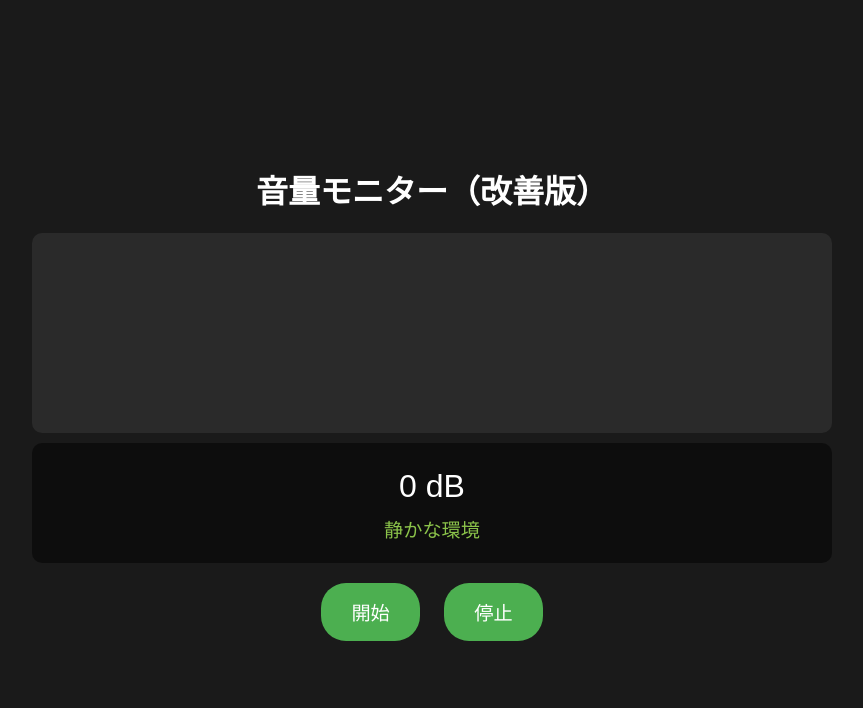
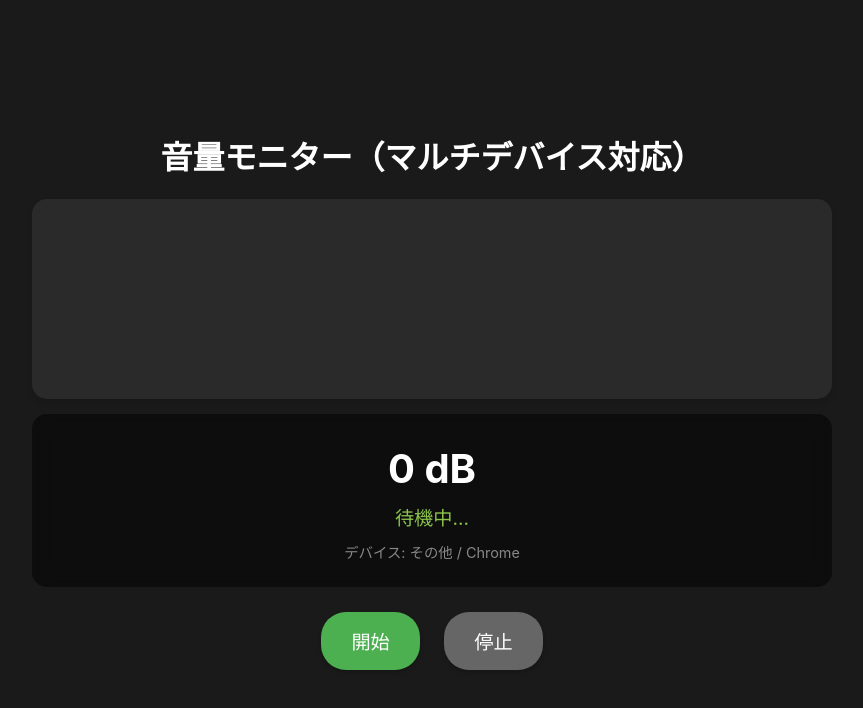
Before and after one commit to picoshiozaki/noise-level-monitor, a plain HTML site: page index.html in a window 1280 px wide. Shown: the whole page, without its empty margins (208-1071 px from the left). Drawn offline with Linux system fonts and the light colour scheme.

Commit message:
Add files via upload

```diff
--- a/index.html
+++ b/index.html
@@ -2,7 +2,7 @@
 <html>
 <head>
     <meta name="viewport" content="width=device-width, initial-scale=1.0">
-    <title>オフィス音量モニター（改善版）</title>
+    <title>オフィス音量モニター（マルチデバイス対応）</title>
     <style>
         body {
             margin: 0;
@@ -12,7 +12,10 @@
             justify-content: center;
             min-height: 100vh;
             background: #1a1a1a;
-            font-family: sans-serif;
+            font-family: -apple-system, BlinkMacSystemFont, sans-serif;
+            -webkit-touch-callout: none;
+            -webkit-user-select: none;
+            user-select: none;
         }
 
         .container {
@@ -20,16 +23,18 @@
             color: #fff;
             width: 95%;
             max-width: 800px;
+            padding: 10px;
         }
 
         #visualizer {
             width: 100%;
             height: 200px;
             background: #2a2a2a;
-            border-radius: 10px;
+            border-radius: 15px;
             margin: 10px 0;
             position: relative;
             overflow: hidden;
+            box-shadow: 0 4px 6px rgba(0,0,0,0.1);
         }
 
         .bar {
@@ -41,20 +46,29 @@
 
         .info-panel {
             background: rgba(0, 0, 0, 0.5);
-            padding: 15px;
-            border-radius: 10px;
-            margin: 10px 0;
+            padding: 20px;
+            border-radius: 15px;
+            margin: 15px 0;
+            backdrop-filter: blur(10px);
+            -webkit-backdrop-filter: blur(10px);
         }
 
         #volumeLevel {
-            font-size: 2rem;
+            font-size: 2.5rem;
+            font-weight: bold;
             margin: 10px 0;
         }
 
         #volumeDescription {
             font-size: 1.2rem;
+            margin: 10px 0;
+            color: #8BC34A;
+        }
+
+        #deviceInfo {
+            font-size: 0.9rem;
+            color: #888;
             margin: 5px 0;
-            color: #8BC34A;
         }
 
         button {
@@ -66,30 +80,46 @@
             color: white;
             cursor: pointer;
             margin: 10px;
-            transition: background 0.3s;
+            transition: all 0.3s;
+            box-shadow: 0 2px 4px rgba(0,0,0,0.2);
         }
 
         button:active {
             background: #45a049;
+            transform: scale(0.98);
+        }
+
+        button:disabled {
+            background: #666;
+            cursor: not-allowed;
         }
 
         .status {
             font-size: 0.9rem;
             color: #888;
-            margin-top: 5px;
+            margin-top: 10px;
+        }
+
+        /* デバイス特有の調整 */
+        @supports (-webkit-touch-callout: none) {
+            /* iOS用の調整 */
+            button {
+                padding: 18px 30px;
+            }
         }
     </style>
 </head>
 <body>
     <div class="container">
-        <h1>音量モニター（改善版）</h1>
+        <h1>音量モニター（マルチデバイス対応）</h1>
         <div id="visualizer"></div>
         <div class="info-panel">
             <div id="volumeLevel">0 dB</div>
-            <div id="volumeDescription">静かな環境</div>
+            <div id="volumeDescription">待機中...</div>
+            <div id="deviceInfo"></div>
         </div>
         <button onclick="startRecording()" id="startButton">開始</button>
-        <button onclick="stopRecording()">停止</button>
+        <button onclick="stopRecording()" id="stopButton" disabled>停止</button>
         <div class="status" id="statusText"></div>
     </div>
 
@@ -101,17 +131,32 @@
         let bars = [];
         const BAR_COUNT = 32;
 
-        // 音量レベルの基準値を調整
-        const CALIBRATION_OFFSET = 40; // 基準オフセット
-        const MOBILE_ADJUSTMENT = 20;  // モバイル機器用の補正値
+        // デバイスとブラウザの検出
+        const deviceInfo = {
+            isIOS: /iPad|iPhone|iPod/.test(navigator.userAgent),
+            isAndroid: /Android/.test(navigator.userAgent),
+            browser: (() => {
+                const ua = navigator.userAgent;
+                if (ua.includes('Safari') && !ua.includes('Chrome')) return 'Safari';
+                if (ua.includes('Chrome')) return 'Chrome';
+                if (ua.includes('Firefox')) return 'Firefox';
+                return 'Other';
+            })()
+        };
 
-        // デシベル変換の改善
+        // デバイスごとの補正値
+        const getDeviceCalibration = () => {
+            if (deviceInfo.isIOS) return 35;
+            if (deviceInfo.isAndroid) return 30;
+            return 40;
+        };
+
+        // より正確なdB計算
         function rawToDecibels(raw) {
-            // より正確なdB計算（モバイル向けに調整）
-            return Math.round((raw * 100 / 255) * 0.8 + CALIBRATION_OFFSET);
+            const baseCalibration = getDeviceCalibration();
+            return Math.round((raw * 100 / 255) * 0.8 + baseCalibration);
         }
 
-        // 音量レベルの説明を取得
         function getVolumeDescription(db) {
             if (db < 45) return "非常に静か（図書館レベル）";
             if (db < 55) return "静かな環境（オフィスレベル）";
@@ -120,6 +165,10 @@
             if (db < 85) return "騒がしい（警告レベル）";
             return "非常に騒がしい（要注意）";
         }
+
+        // デバイス情報の表示
+        document.getElementById('deviceInfo').textContent =
+            `デバイス: ${deviceInfo.isIOS ? 'iOS' : deviceInfo.isAndroid ? 'Android' : 'その他'} / ${deviceInfo.browser}`;
 
         // ビジュアライザーの初期化
         const visualizer = document.getElementById('visualizer');
@@ -140,7 +189,8 @@
                 if (!audioContext) {
                     audioContext = new (window.AudioContext || window.webkitAudioContext)();
                     analyser = audioContext.createAnalyser();
-                    analyser.fftSize = 1024; // より細かい解析
+                    analyser.fftSize = 1024;
+                    analyser.smoothingTimeConstant = 0.8;
 
                     const stream = await navigator.mediaDevices.getUserMedia({
                         audio: {
@@ -152,24 +202,25 @@
 
                     microphone = audioContext.createMediaStreamSource(stream);
                     microphone.connect(analyser);
-
-                    document.getElementById('statusText').textContent =
-                        'マイクアクセス成功 - 測定中...';
                 }
 
                 isRecording = true;
                 document.getElementById('startButton').disabled = true;
+                document.getElementById('stopButton').disabled = false;
+                document.getElementById('statusText').textContent = 'マイク接続完了 - 測定中...';
                 updateVisualizer();
             } catch (error) {
                 console.error('マイクのアクセスに失敗:', error);
                 document.getElementById('statusText').textContent =
                     'エラー: マイクへのアクセスを許可してください';
+                document.getElementById('startButton').disabled = false;
             }
         }
 
         function stopRecording() {
             isRecording = false;
             document.getElementById('startButton').disabled = false;
+            document.getElementById('stopButton').disabled = true;
             document.getElementById('statusText').textContent = '停止中';
         }
 
@@ -181,20 +232,23 @@
 
             let sum = 0;
             let validSamples = 0;
+            let maxValue = 0;
 
             for (let i = 0; i < BAR_COUNT; i++) {
                 const value = dataArray[i];
                 if (value > 0) {
                     sum += value;
                     validSamples++;
+                    maxValue = Math.max(maxValue, value);
                 }
                 const height = (value / 255) * visualizer.clientHeight;
                 bars[i].style.height = height + 'px';
             }
 
-            // より正確な平均値計算
-            const avgVolume = validSamples > 0 ? sum / validSamples : 0;
-            const decibels = rawToDecibels(avgVolume);
+            // ピーク値と平均値を組み合わせた計算
+            const avgVolume = validSamples > 0 ? (sum / validSamples) : 0;
+            const combinedValue = (avgVolume * 0.7 + maxValue * 0.3);
+            const decibels = rawToDecibels(combinedValue);
 
             document.getElementById('volumeLevel').textContent =
                 `${decibels} dB`;
```
